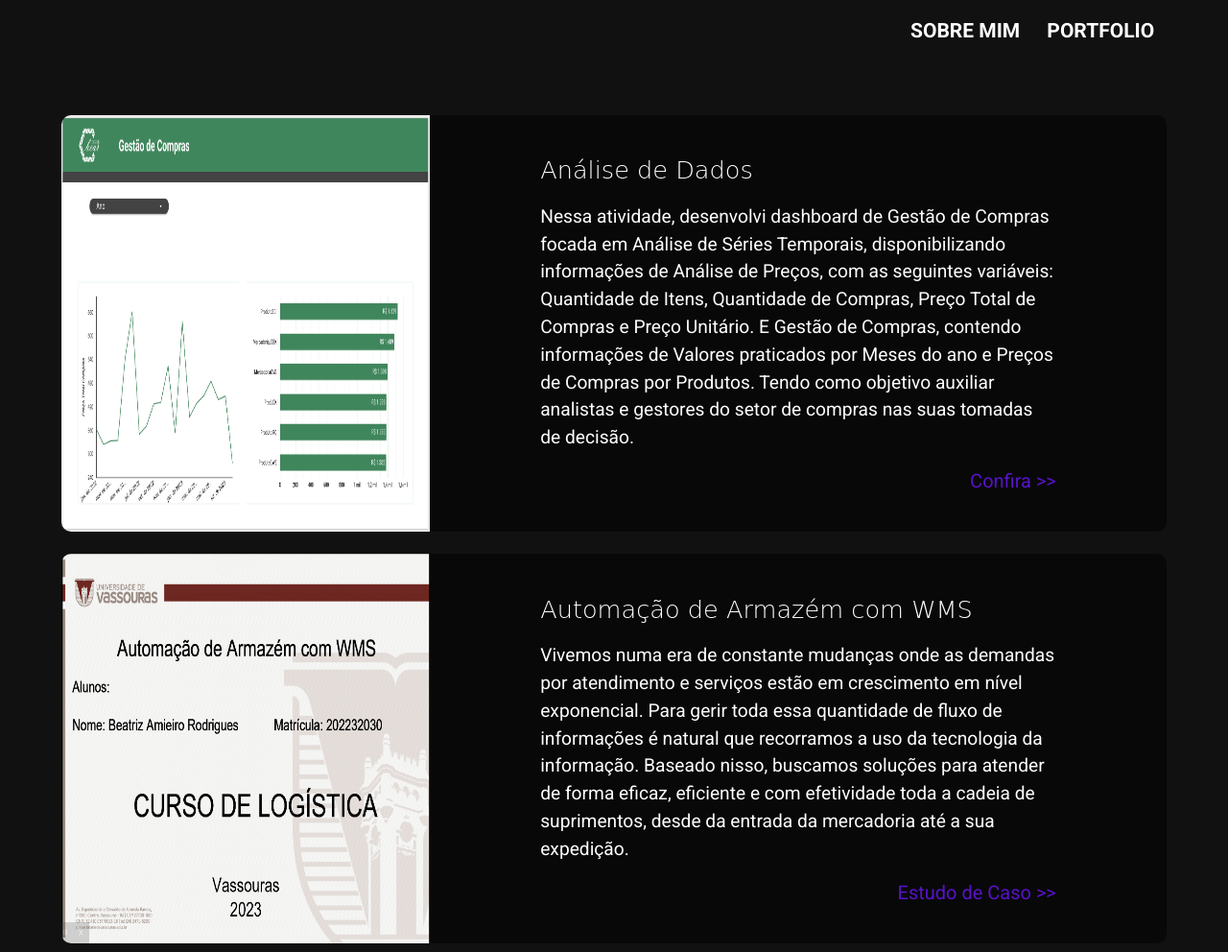
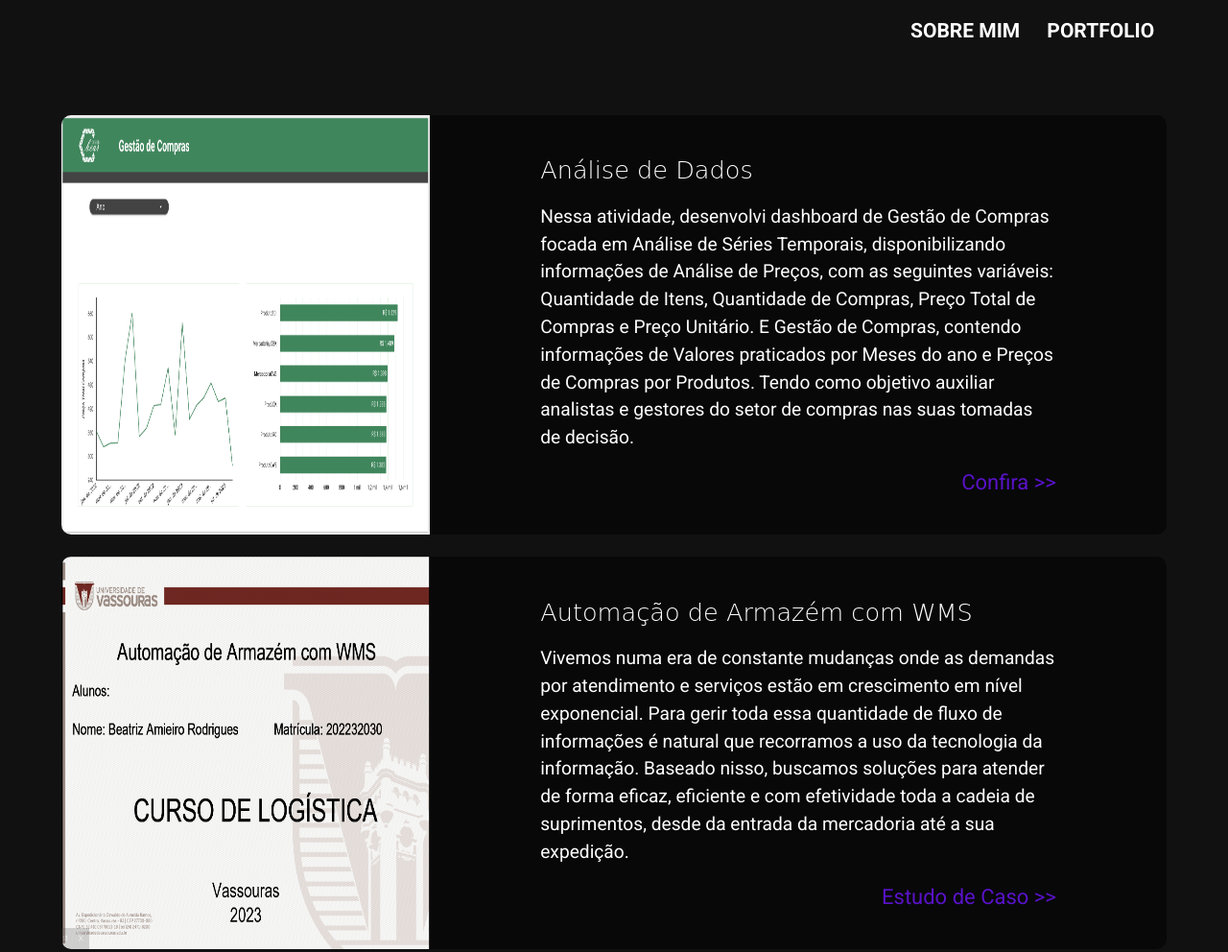
Before and after one commit to BeatrizAmieiro/bear_adlog, a plain HTML site: page portfolio.html in a window 1280 px wide. Shown: the top 992 px of the page at 96% size. Drawn offline with Linux system fonts and the light colour scheme; a web font is replaced by a local one.

Commit message:
Correção tamanho de fontes no card do Portfólio

```diff
--- a/css/portfolio.css
+++ b/css/portfolio.css
@@ -61,8 +61,7 @@
 	color: #5912c8;
 	cursor: pointer;
 	float: right;
-	font-size: clamp(1rem, 2.5vw, 2rem);
-}
+	font-size: clamp(1.1rem, 2vw, 2.2rem);
 
 .gestao {
 	margin: 0 auto;
```
